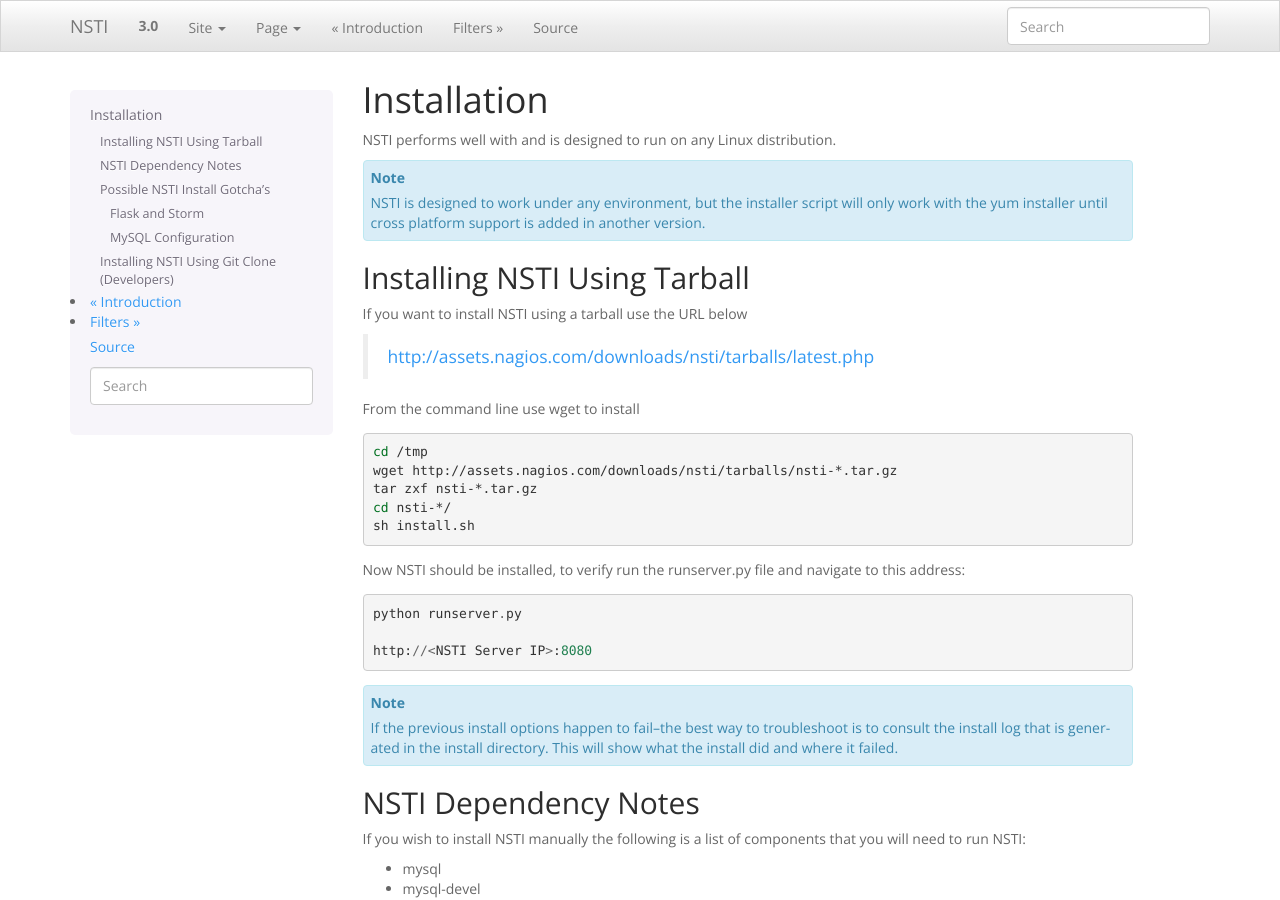
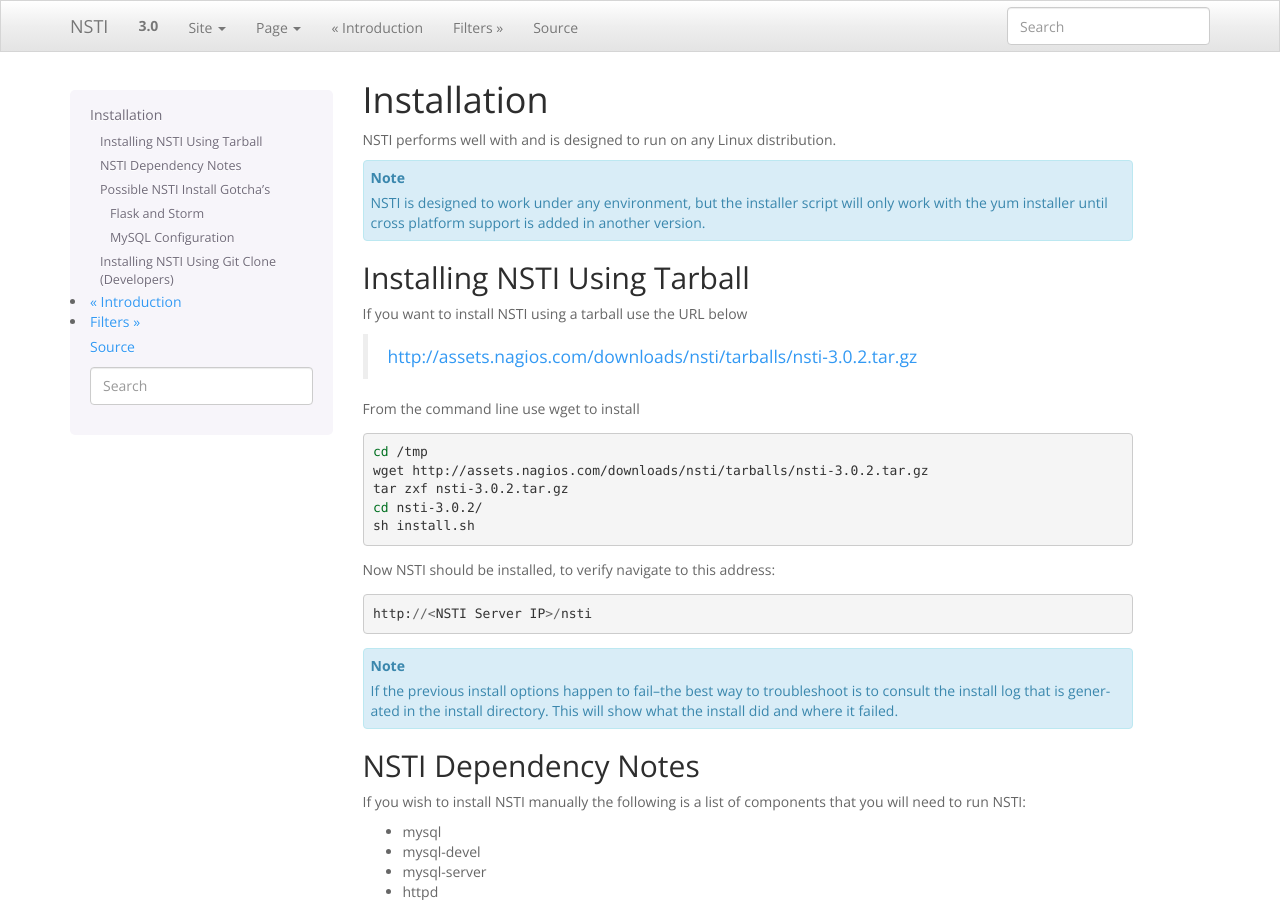
Before and after one commit to NagiosEnterprises/nsti, a Sphinx documentation site: the page built from docs/installation.rst, in a window 1280 px wide and 900 px high. Built offline with Sphinx 7.4.7, drawn with Linux system fonts in a browser that asks for light colours; some of the changed text lies outside the part shown.

Commit message:
updates to docs

```diff
--- a/docs/conf.py
+++ b/docs/conf.py
@@ -38,7 +38,7 @@
 
 # General information about the project.
 project = u'NSTI'
-copyright = u'2014, Nicholas Scott, Luke Groschen'
+copyright = u'2014, Nagios Enterprises LLC, Luke Groschen, Nicholas Scott'
 
 # The version info for the project you're documenting, acts as replacement for
 # |version| and |release|, also used in various other places throughout the
--- a/docs/installation.rst
+++ b/docs/installation.rst
@@ -13,23 +13,21 @@
 -----------------------------
 If you want to install NSTI using a tarball use the URL below
 
-   http://assets.nagios.com/downloads/nsti/tarballs/latest.php
+   http://assets.nagios.com/downloads/nsti/tarballs/nsti-3.0.2.tar.gz
 
 From the command line use wget to install
 
 .. code-block:: bash
 
     cd /tmp
-    wget http://assets.nagios.com/downloads/nsti/tarballs/nsti-*.tar.gz
-    tar zxf nsti-*.tar.gz
-    cd nsti-*/
+    wget http://assets.nagios.com/downloads/nsti/tarballs/nsti-3.0.2.tar.gz
+    tar zxf nsti-3.0.2.tar.gz
+    cd nsti-3.0.2/
     sh install.sh
 
-Now NSTI should be installed, to verify run the runserver.py file and navigate to this address::
+Now NSTI should be installed, to verify navigate to this address::
 
-    python runserver.py
-
-    http://<NSTI Server IP>:8080
+    http://<NSTI Server IP>/nsti
 
 .. note ::
 
@@ -143,8 +141,15 @@
     cd nsti/
     sh install.sh
 
-Now NSTI should be installed, to verify run the runserver.py file and navigate to this address::
+Now NSTI should be installed, to verify navigate to this address::
 
-    python runserver.py
+    http://<NSTI Server IP>/nsti
 
-    http://<NSTI Server IP>:8080
+
+While developing use the runserver.py to launch the server and get apache request output from the commandline and access NSTI as shown below:
+
+  cd /tmp/nsti/
+
+  python runserver.py
+
+  http://<NSTI Server IP>:8080/nsti
```
